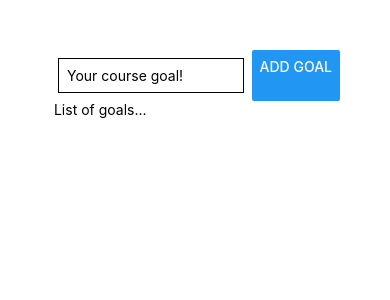
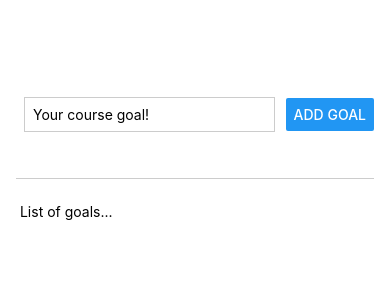
Before and after one commit to Gaberoids/react-native-app, a React Native app: screen / in a window 390 px wide. Shown: the top 300 px of the page. Built offline with nearby package versions, Linux system fonts and the light colour scheme.

Commit message:
Added layout style (flex). Started the handlers for input and list.

```diff
--- a/App.js
+++ b/App.js
@@ -1,14 +1,33 @@
+// useState save the value in a function and allow to be used on other function
+import { useState } from 'react';
 import { StyleSheet, Text, View, Button, TextInput } from 'react-native';
 
 // this is the root component all components must be inside it. Like index.html
 export default function App() {
+  const [EnteredGoalText, setEnteredGoalText] = useState('');
+
+  //input field goal handler
+  function goalInputHandler(enteredText) {
+    console.log("enteredText = " + enteredText)
+    setEnteredGoalText(enteredText);
+  };
+
+  // add goal to list
+  function addGoalHandler(){
+    console.log(EnteredGoalText);
+  };
+
   return (
     <View style={styles.appContainer}>
       <View style={styles.inputContainer}>
-          <TextInput style={styles.textInput} placeholder='Your course goal!' />
-          <Button title='Add Goal'/>
+          <TextInput
+            style={styles.textInput}
+            placeholder='Your course goal!'
+            onChangeText={goalInputHandler}
+            />
+          <Button title='Add Goal' onPress={addGoalHandler}/>
       </View>
-      <View>
+      <View style={styles.goalsContainer}>
           <Text> List of goals...</Text>
       </View>
     </View>
@@ -18,17 +37,27 @@
 // this is the style of app above since react native does not use CSS. Style objects, not inline style
 const styles = StyleSheet.create({
   appContainer: {
-    padding:50,
+    flex: 1,
+    paddingTop: 50,
+    paddingHorizontal: 16
   },
   inputContainer: {
     flexDirection: 'row',
+    flex: 1,
     justifyContent: 'space-between',
+    alignItems: 'center',
+    marginBottom: 24,
+    borderBottomWidth:1,
+    borderBottomColor: "#cccccc"
   },
   textInput: {
     borderWidth: 1,
-    borderColor: '#ccccc',
-    width: '80%',
+    borderColor: '#cccccc',
+    width: '70%',
     margin: 8,
     padding: 8,
+  },
+  goalsContainer : {
+    flex: 5,
   }
 });
```
